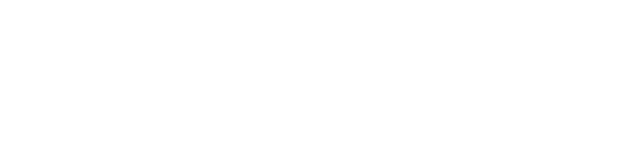
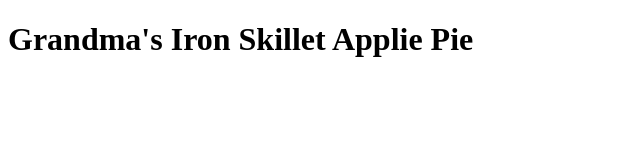
Before and after one commit to Amersuley/odin-recipes, a plain HTML site: page recipes/ApplePie.html in a window 1280 px wide. Shown: the whole page, without its empty margins (0-640 px from the left). Drawn offline with Linux system fonts and the light colour scheme.

Commit message:
made the structure of html for appliepie.html

```diff
--- a/recipes/ApplePie.html
+++ b/recipes/ApplePie.html
@@ -5,6 +5,7 @@
         <meta charset="utf-8">
     </head>
     <body>
+        <h1>Grandma's Iron Skillet Applie Pie</h1>
 
     </body>
 </html>
```
